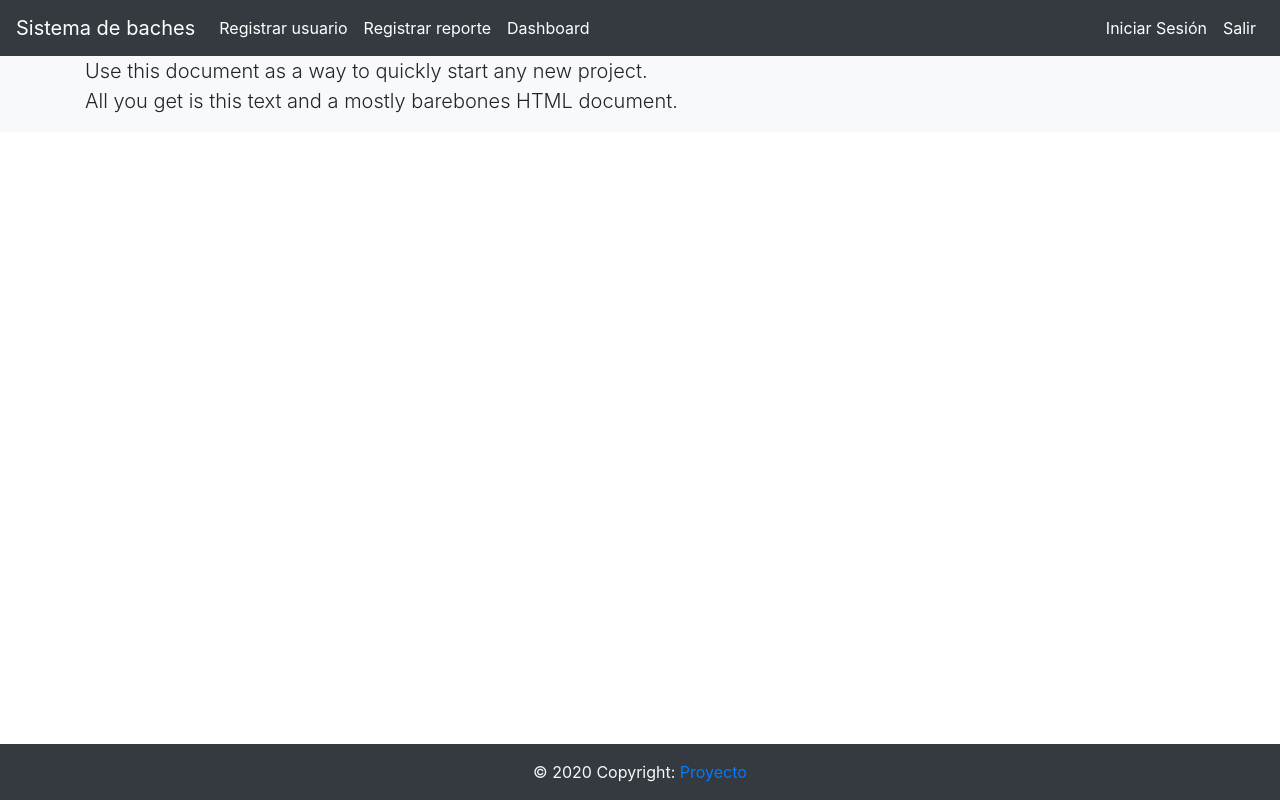
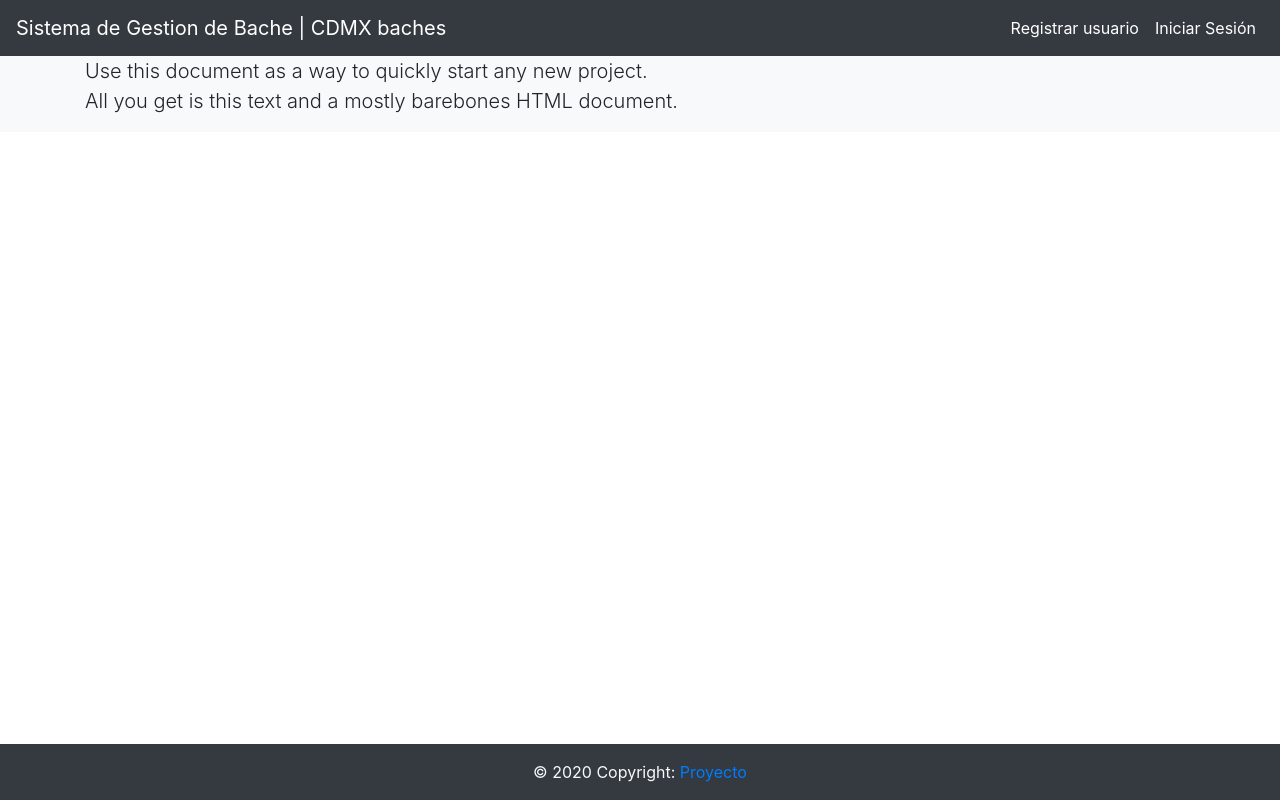
Before and after one commit to Raylynd6299/IngeSoft_CrazyBits, a React (Create React App) app in the folder Proyecto1/crazybits/: page / in a window 1280 px wide. Built offline with nearby package versions, Linux system fonts and the light colour scheme.

Commit message:
manejo de usuario, paso de propiedades

```diff
--- a/Proyecto1/crazybits/src/components/Navbar.js
+++ b/Proyecto1/crazybits/src/components/Navbar.js
@@ -14,30 +14,41 @@ export default function Navbar(props){
         <Router>
             <header>
                 <nav className="navbar navbar-expand-md navbar-dark fixed-top bg-dark" id="nav">
-                    <Link className="navbar-brand" to="/">Sistema de baches</Link>
+                    <Link className="navbar-brand" to="/">Sistema de Gestion de Bache | CDMX baches</Link>
                     <button className="navbar-toggler" type="button" data-toggle="collapse" data-target="#navbarCollapse"
                         aria-controls="navbarCollapse" aria-expanded="false" aria-label="Toggle navigation">
                         <span className="navbar-toggler-icon"></span>
                     </button>
                     <div className="collapse navbar-collapse" id="navbarCollapse">
                         <ul className="navbar-nav mr-auto">
+                            {UserUp !== "" &&
+                            <li className="nav-item active">
+                                <Link className="nav-link" to="/Reporte">Registrar reporte <span className="sr-only">(current)</span></Link>
+                            </li>
+                            }
+                            {UserUp !== "" &&
+                            <li className="nav-item active">
+                                <Link className="nav-link" to="/Dashboard">Dashboard</Link>
+                            </li>
+                            }
+                        </ul>
+                        <ul class="navbar-nav">
+                            {UserUp === "" &&
                             <li className="nav-item active">
                                 <Link className="nav-link" to="/Registrar">Registrar usuario <span className="sr-only">(current)</span></Link>
                             </li>
-                            <li className="nav-item active">
-                                <Link className="nav-link" to="/Reporte">Registrar reporte <span className="sr-only">(current)</span></Link>
-                            </li>
-                            <li className="nav-item active">
-                                <Link className="nav-link" to="/Dashboard">Dashboard</Link>
-                            </li>
-                        </ul>
-                        <ul class="navbar-nav">
+                            }
+                            {UserUp === "" &&
                             <li class="nav-item active">
                                 <Link class="nav-link" to="/Login">Iniciar Sesión<span class="sr-only">(current)</span></Link>
                             </li>
+                            }
+                            {UserUp !== "" &&
                             <li class="nav-item active">
                                 <Link class="nav-link" to="/">Salir<span class="sr-only">(current)</span></Link>
                             </li>
+                            }
+
                         </ul>
                     </div>
 
@@ -45,11 +56,11 @@ export default function Navbar(props){
 
             </header>
 
-            <Route path='/' exact component={Home}/>
-            <Route path='/Dashboard' exact component={Dashboard}/>
-            <Route path='/Registrar' exact component={Registrar}/>
-            <Route path='/Reporte' exact component={Reporte}/>
-            <Route path='/Login' exact component={Login}/>
+            <Route path='/' exact component={() => <Home UserUp={UserUp} setUserUp={setUserUp}/>}/>
+            <Route path='/Dashboard' exact component={() => <Dashboard UserUp={UserUp} setUserUp={setUserUp}/>}/>
+            <Route path='/Registrar' exact component={() => <Registrar UserUp={UserUp} setUserUp={setUserUp}/>}/>
+            <Route path='/Reporte' exact component={() => <Reporte UserUp={UserUp} setUserUp={setUserUp}/>}/>
+            <Route path='/Login' exact component={() => <Login UserUp={UserUp} setUserUp={setUserUp}/>}/>
         </Router>
     );
 }
--- a/Proyecto1/crazybits/src/views/home/Home.js
+++ b/Proyecto1/crazybits/src/views/home/Home.js
@@ -2,6 +2,8 @@ import React from 'react';
 
 
 export default function Home(props){
+    const {UserUp} = props
+    console.log(UserUp)
     return (
         <main role="main" class="container m-auto p-auto">
             <div className="starter-template">
```
